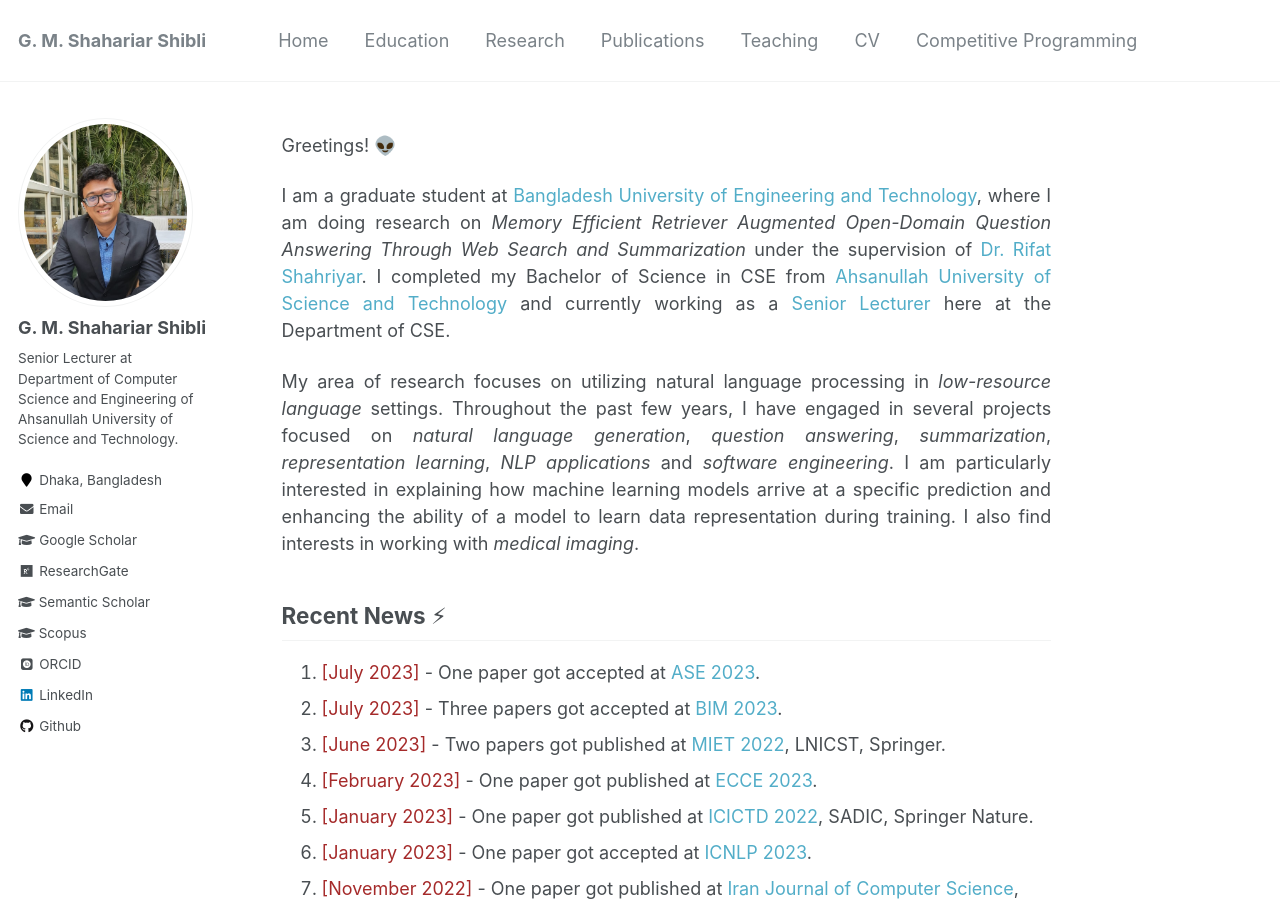
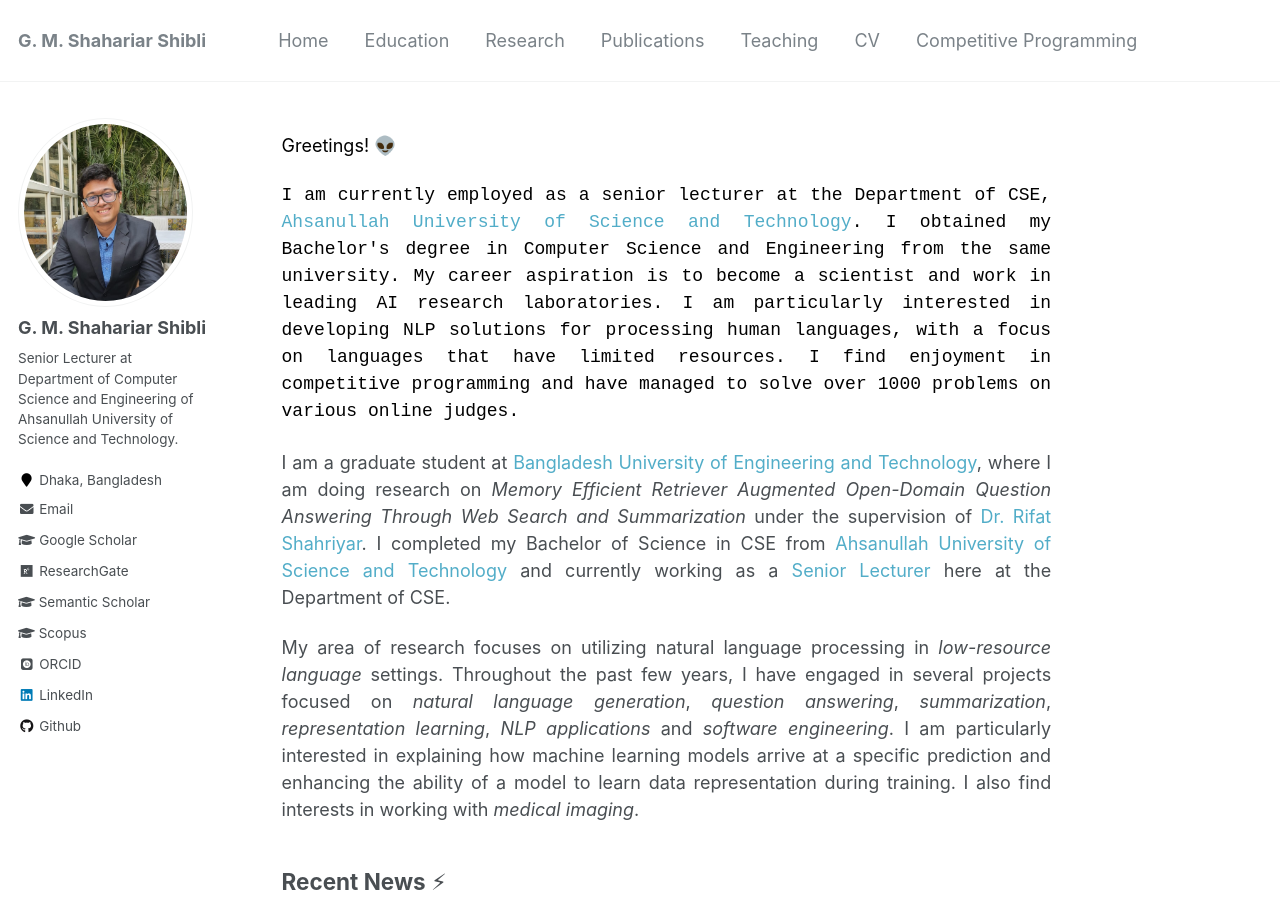
Before and after one commit to shahariar-shibli/shahariar-shibli.github.io, a Jekyll site: the page built from _pages/about.md, in a window 1280 px wide and 900 px high. Built offline with Jekyll 4.4.1, drawn with Linux system fonts in a browser that asks for light colours; some web fonts are replaced.

Commit message:
Update about.md

```diff
--- a/_pages/about.md
+++ b/_pages/about.md
@@ -8,7 +8,14 @@
   - /about.html
 ---
 
-Greetings! 👽
+<span style="color:black">Greetings! 👽</span>
+
+<p style="text-align:justify; color:black; font-family:Courier New">I am currently employed as a senior lecturer at the Department of CSE,
+<a href="https://aust.edu/">Ahsanullah University of Science and Technology</a>. I obtained my Bachelor's degree in Computer Science and
+Engineering from the same university. My career aspiration is to become a scientist and work in leading AI research laboratories.
+I am particularly interested in developing NLP solutions for processing human languages, with a focus on languages that have limited
+resources. I find enjoyment in competitive programming and have managed to solve over 1000 problems on various online judges.</p>
+
 
 <p style="text-align:justify">I am a graduate student at <a href="https://www.buet.ac.bd/">Bangladesh University of Engineering and Technology</a>,
 where I am doing research on <em>Memory Efficient Retriever Augmented Open-Domain Question Answering Through Web Search and Summarization</em> under the supervision of <a href="https://cse.buet.ac.bd/faculty_list/detail/rifat">Dr. Rifat Shahriyar</a>.
```
